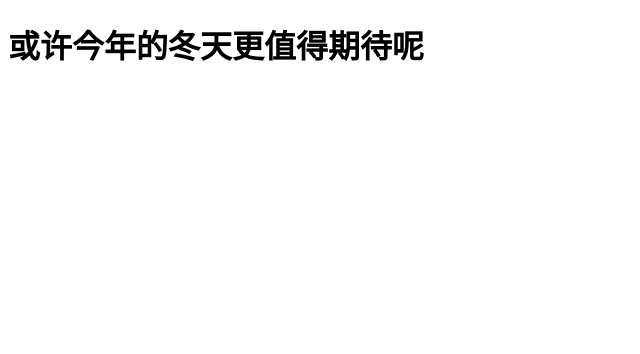
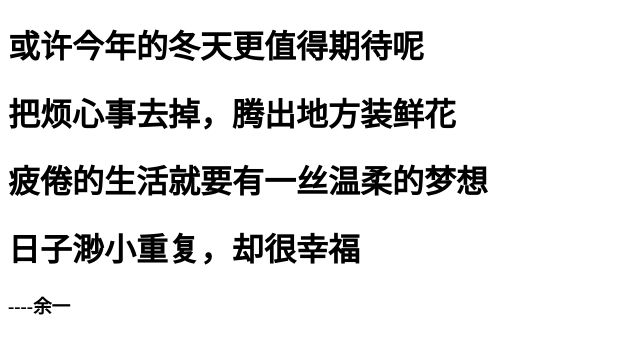
Before and after one commit to Yu-yiup/Yu-yiup.github.io, a plain HTML site: page index.html in a window 1280 px wide. Shown: the whole page, without its empty margins (0-640 px from the left). Drawn offline with Linux system fonts and the light colour scheme.

Commit message:
Update index.html

```diff
--- a/index.html
+++ b/index.html
@@ -13,5 +13,9 @@
 		</div>
 
 		<h1>或许今年的冬天更值得期待呢</h1>
+		<h1>把烦心事去掉，腾出地方装鲜花</h1>
+		<h1>疲倦的生活就要有一丝温柔的梦想</h1>
+		<h1>日子渺小重复，却很幸福</h1>
+		<h3>----余一</h3>
 	</body>
 </html>
```
